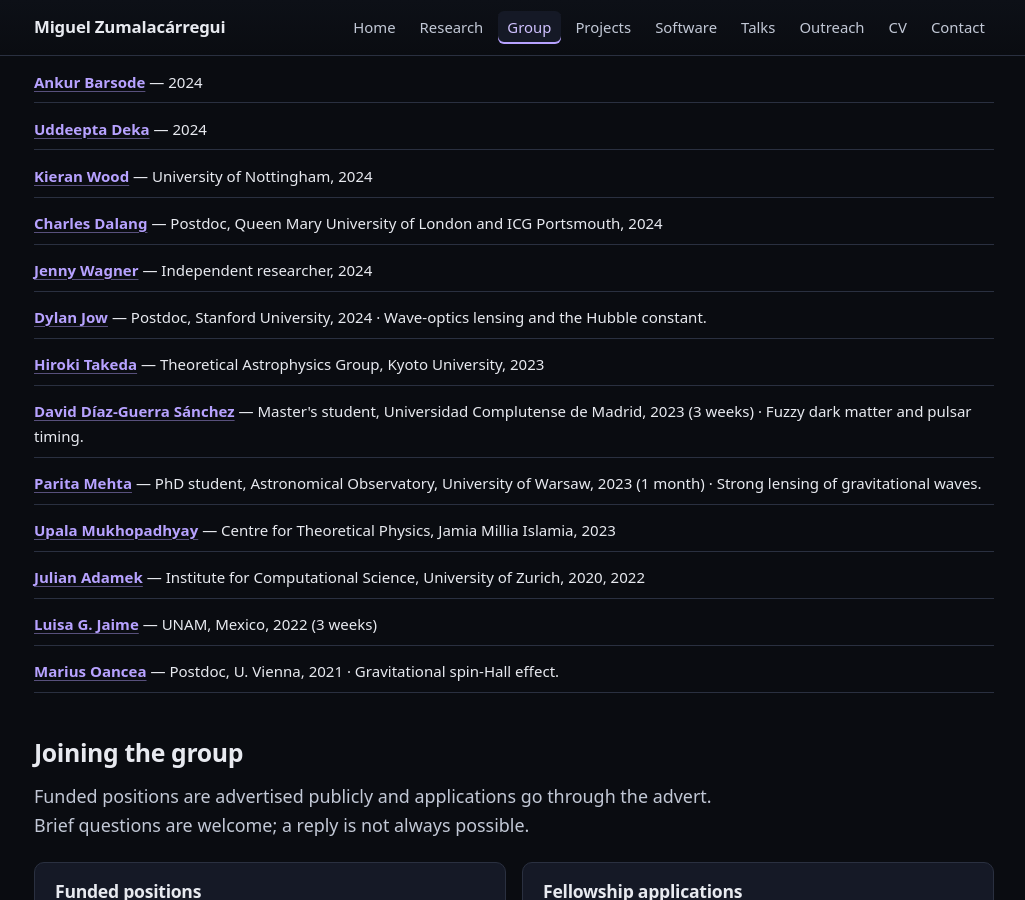
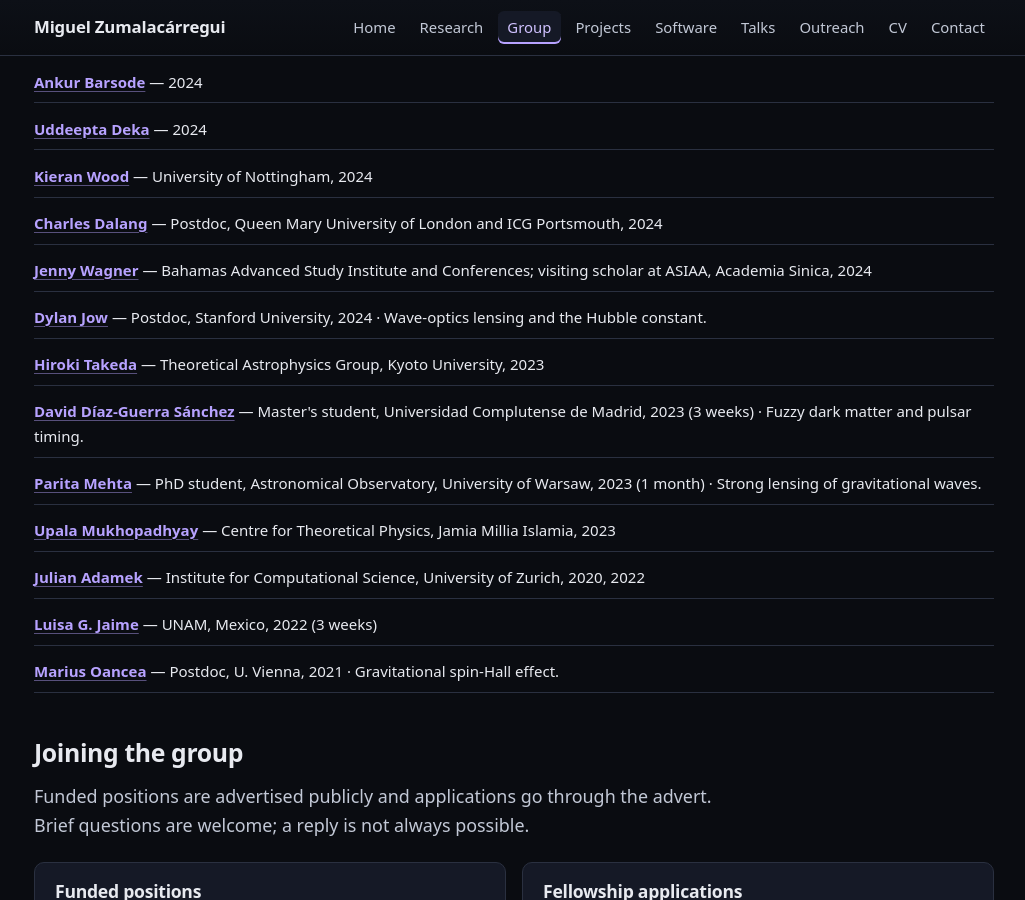
Before and after one commit to miguelzuma/miguelzuma.github.io, a Jekyll site: the page built from group.html, in a window 1280 px wide and 900 px high, scrolled down 3989 px. Shown: the whole window, without its empty margins (126-1151 px from the left). Built offline with Jekyll 4.4.1, drawn with Linux system fonts in a browser that asks for light colours.

Commit message:
Jenny Wagner: name her affiliations
Her CV said only "independent researcher"; the ASIAA page gives Bahamas
Advanced Study Institute and Conferences, with a visiting scholarship at
ASIAA, Academia Sinica.

Co-Authored-By: Claude Opus 5 (1M context) <noreply@anthropic.com>
Claude-Session: https://claude.ai/code/session_01E2ZbXszK9qt9svKVxU5Yrt

```diff
--- a/_data/people.yml
+++ b/_data/people.yml
@@ -127,7 +127,7 @@ visitors:
   - name: "Jenny Wagner"
     url: "https://inspirehep.net/authors/1779043"
     end: 2024
-    role: "Independent researcher"
+    role: "Bahamas Advanced Study Institute and Conferences; visiting scholar at ASIAA, Academia Sinica"
     years: "2024"
 
   - name: "Charles Dalang"
```
